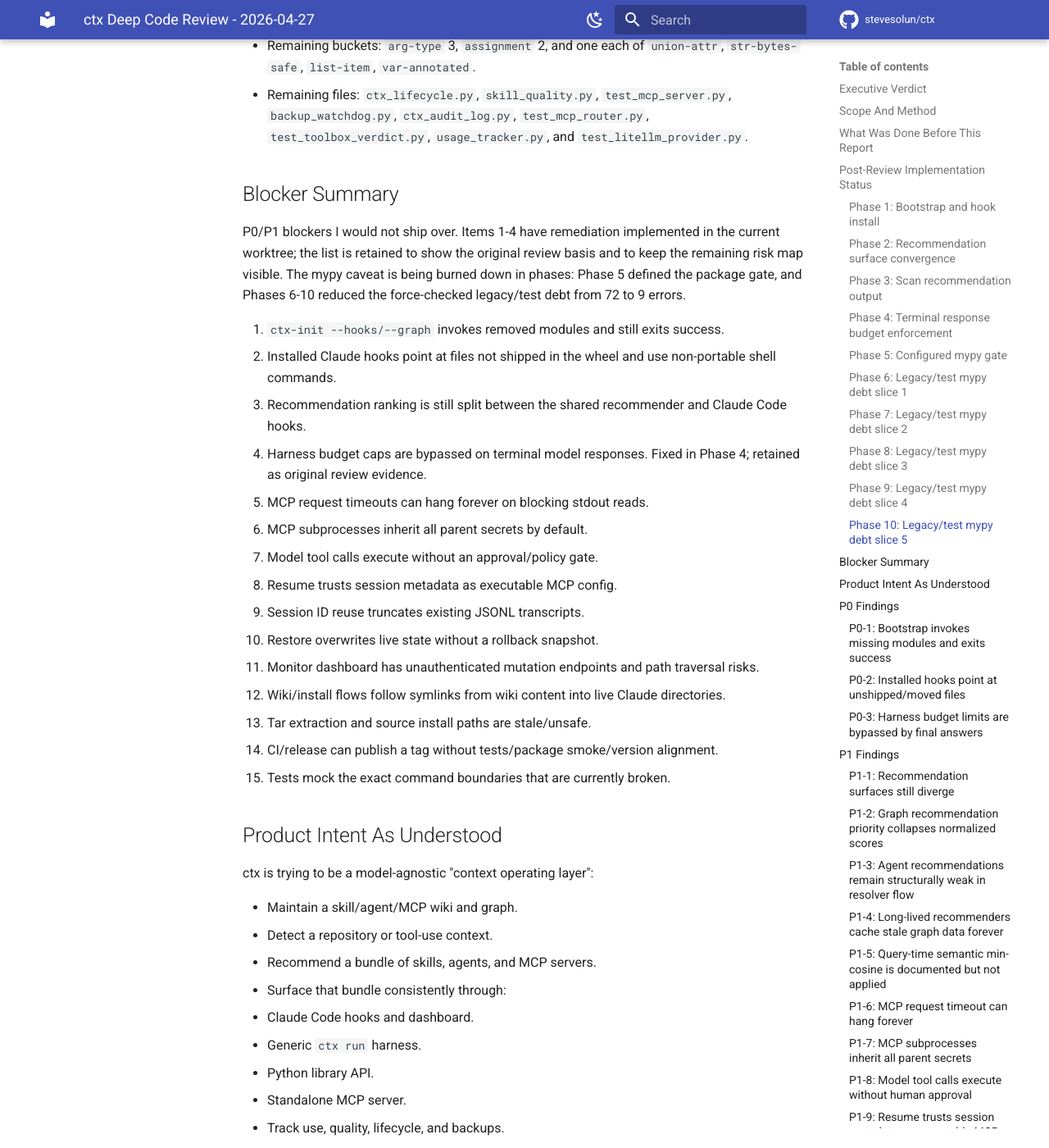
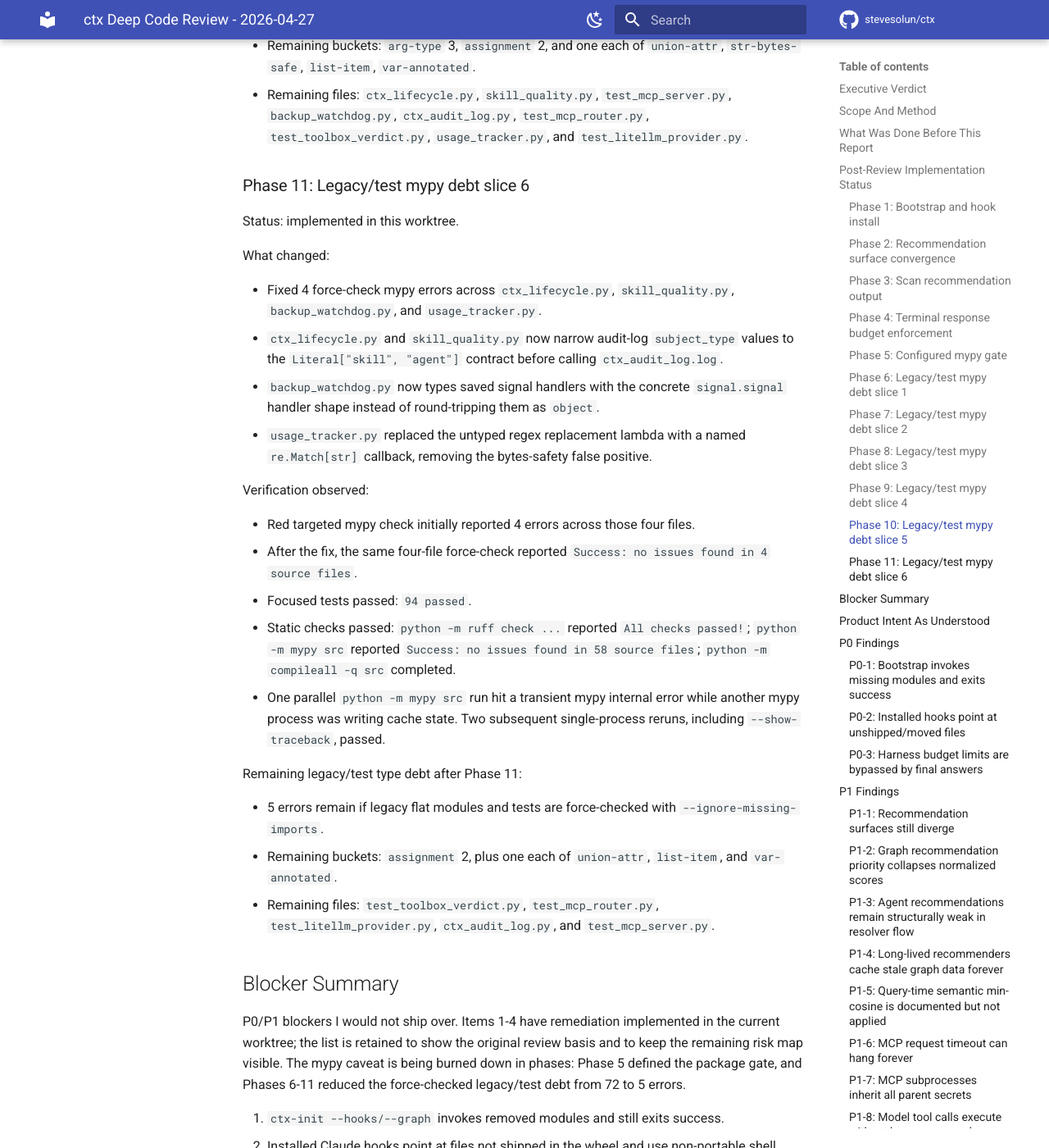
Before and after one commit to stevesolun/ctx, an MkDocs documentation site: the page built from docs/reports/ctx-million-dollar-review-2026-04-27.md, in a window 1280 px wide and 1400 px high, scrolled down 10712 px. Shown: the whole window at 82% size. Built offline with MkDocs 1.6.1 and Material for MkDocs 9.7.7, drawn with Linux system fonts in a browser that asks for light colours; comment, search, counter and statistics services are not loaded.

Commit message:
chore: reduce legacy mypy debt slice six

```diff
--- a/docs/reports/ctx-million-dollar-review-2026-04-27.md
+++ b/docs/reports/ctx-million-dollar-review-2026-04-27.md
@@ -287,9 +287,34 @@ Remaining legacy/test type debt after Phase 10:
 - Remaining buckets: `arg-type` 3, `assignment` 2, and one each of `union-attr`, `str-bytes-safe`, `list-item`, `var-annotated`.
 - Remaining files: `ctx_lifecycle.py`, `skill_quality.py`, `test_mcp_server.py`, `backup_watchdog.py`, `ctx_audit_log.py`, `test_mcp_router.py`, `test_toolbox_verdict.py`, `usage_tracker.py`, and `test_litellm_provider.py`.
 
+### Phase 11: Legacy/test mypy debt slice 6
+
+Status: implemented in this worktree.
+
+What changed:
+
+- Fixed 4 force-check mypy errors across `ctx_lifecycle.py`, `skill_quality.py`, `backup_watchdog.py`, and `usage_tracker.py`.
+- `ctx_lifecycle.py` and `skill_quality.py` now narrow audit-log `subject_type` values to the `Literal["skill", "agent"]` contract before calling `ctx_audit_log.log`.
+- `backup_watchdog.py` now types saved signal handlers with the concrete `signal.signal` handler shape instead of round-tripping them as `object`.
+- `usage_tracker.py` replaced the untyped regex replacement lambda with a named `re.Match[str]` callback, removing the bytes-safety false positive.
+
+Verification observed:
+
+- Red targeted mypy check initially reported 4 errors across those four files.
+- After the fix, the same four-file force-check reported `Success: no issues found in 4 source files`.
+- Focused tests passed: `94 passed`.
+- Static checks passed: `python -m ruff check ...` reported `All checks passed!`; `python -m mypy src` reported `Success: no issues found in 58 source files`; `python -m compileall -q src` completed.
+- One parallel `python -m mypy src` run hit a transient mypy internal error while another mypy process was writing cache state. Two subsequent single-process reruns, including `--show-traceback`, passed.
+
+Remaining legacy/test type debt after Phase 11:
+
+- 5 errors remain if legacy flat modules and tests are force-checked with `--ignore-missing-imports`.
+- Remaining buckets: `assignment` 2, plus one each of `union-attr`, `list-item`, and `var-annotated`.
+- Remaining files: `test_toolbox_verdict.py`, `test_mcp_router.py`, `test_litellm_provider.py`, `ctx_audit_log.py`, and `test_mcp_server.py`.
+
 ## Blocker Summary
 
-P0/P1 blockers I would not ship over. Items 1-4 have remediation implemented in the current worktree; the list is retained to show the original review basis and to keep the remaining risk map visible. The mypy caveat is being burned down in phases: Phase 5 defined the package gate, and Phases 6-10 reduced the force-checked legacy/test debt from 72 to 9 errors.
+P0/P1 blockers I would not ship over. Items 1-4 have remediation implemented in the current worktree; the list is retained to show the original review basis and to keep the remaining risk map visible. The mypy caveat is being burned down in phases: Phase 5 defined the package gate, and Phases 6-11 reduced the force-checked legacy/test debt from 72 to 5 errors.
 
 1. `ctx-init --hooks/--graph` invokes removed modules and still exits success.
 2. Installed Claude hooks point at files not shipped in the wheel and use non-portable shell commands.
```
Also changed, not shown: 4 other files.
